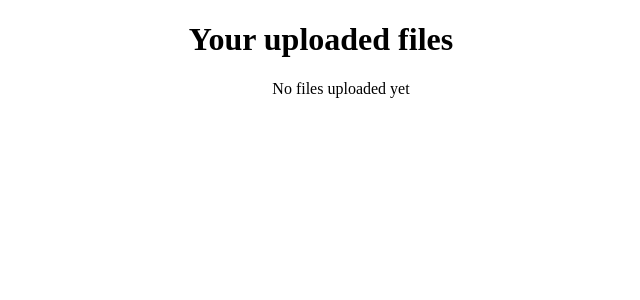
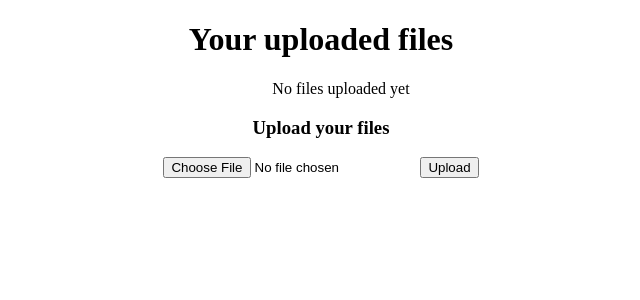
Before and after one commit to jameslatcc/flask_web_development, a Flask app: page /show_files in a window 1280 px wide. Shown: the top 300 px of the page, without its empty margins (319-959 px from the left). Run offline with Flask 3, Linux system fonts and the light colour scheme.

Commit message:
feat: add upload api, button and functionality

```diff
--- a/src/server.py
+++ b/src/server.py
@@ -1,4 +1,4 @@
-from flask import Flask, render_template
+from flask import Flask, render_template, request, redirect, url_for, jsonify
 import os
 
 
@@ -18,5 +18,14 @@ def show_files():
     files = os.listdir(server.config['upload_path'])
     return render_template('show_files.html', files=files)
 
+@server.route('/uploads', methods=['POST'])
+def upload_file():
+    file = request.files['file']
+    if file:
+        filepath = os.path.join(server.config['upload_path'], file.filename)
+        file.save(filepath)
+        return redirect(url_for('show_files'))
+    return jsonify({"error": "No file uploaded!"}), 400
+
 if __name__ == '__main__':
     server.run(host='0.0.0.0', port=5000, debug=True)
--- a/src/templates/show_files.html
+++ b/src/templates/show_files.html
@@ -22,5 +22,12 @@
             </ul>
         </div>
     </form>
+    <div style="text-align: center">
+        <h3>Upload your files</h3>
+        <form id="uploadForm" action="/uploads" method="post" enctype="multipart/form-data">
+            <input type="file" name="file" id="fileInput">
+            <button type="submit">Upload</button><br><br><br>
+        </form>
+    </div>
 </body>
 </html>
```
